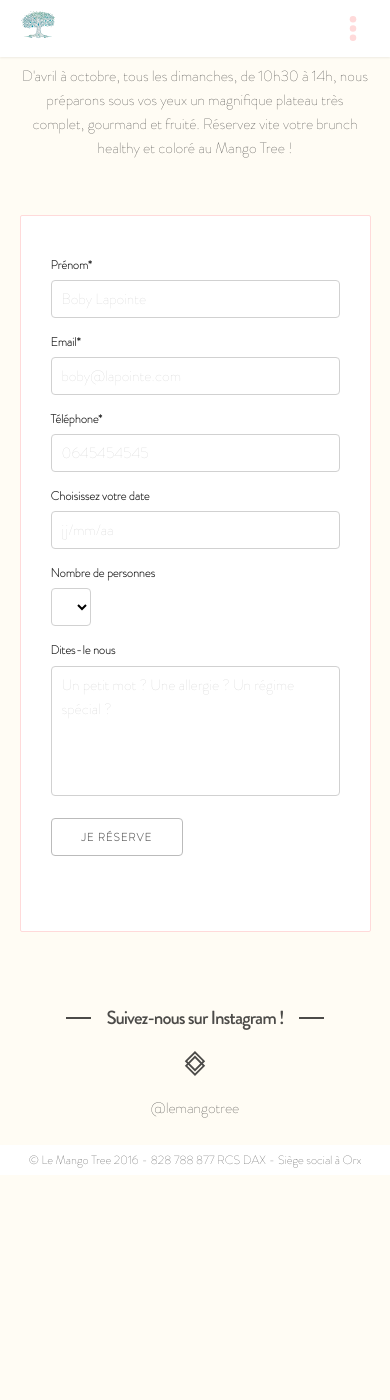
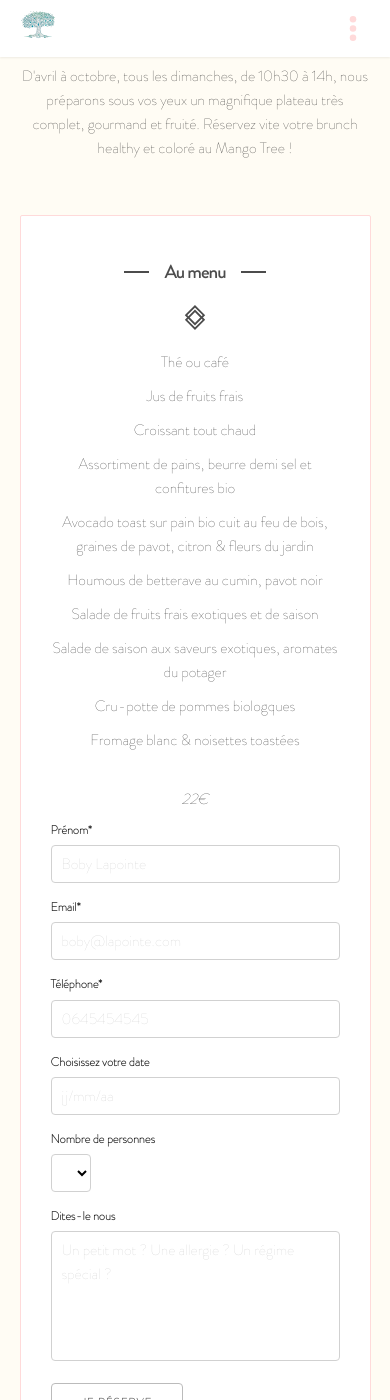
Before and after one commit to cedricmenteau/lemangotree, a Jekyll site: the page built from reservation.html, in a window 390 px wide and 1400 px high, scrolled down 421 px. Built offline with Jekyll 4.4.1, drawn with Linux system fonts in a browser that asks for light colours; nearby versions of some CDN libraries; before the commit the page ends 1596 px from its top, so only the background shows below that.

Commit message:
Update Brunch reservation

```diff
--- a/_sass/_reservation.scss
+++ b/_sass/_reservation.scss
@@ -39,6 +39,7 @@
   }
 
   @media (max-width: 720px) {
+    flex-direction: column;
     margin: 0 auto 60px;
     width: 80%;
   }
@@ -55,7 +56,7 @@
     padding-right: 10px;
 
     @media (max-width: 720px) {
-      display: none;
+      width: 100%;
     }
 
     ul {
--- a/menu.html
+++ b/menu.html
@@ -22,7 +22,7 @@
       <h2>Brunch</h2>
       {% include svg/separator.html %}
       <p>Tous les dimanches<br>Sur réservation uniquement !</p>
-      <i>20€</i>
+      <i>22€</i>
     </div>
   </section>
 
--- a/reservation.html
+++ b/reservation.html
@@ -36,7 +36,7 @@
       <li>Cru-potte de pommes biologques</li>
       <li>Fromage blanc & noisettes toastées</li>
     </ul>
-    <i>20€</i>
+    <i>22€</i>
   </div>
 
   <form id="booking_form" method="POST" action="https://formspree.io/contact@lemangotree.com" data-parsley-validate="">
```
Lines whose indentation alone changed are shown as unchanged.
